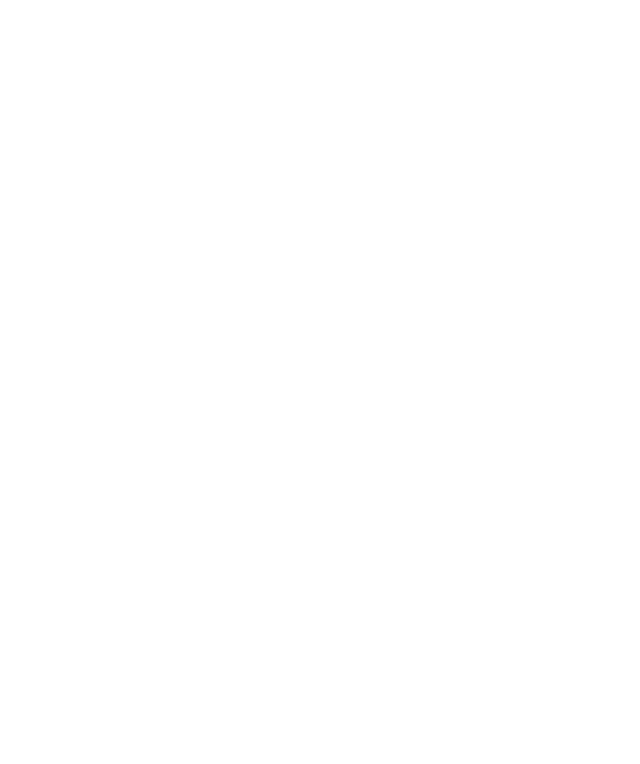
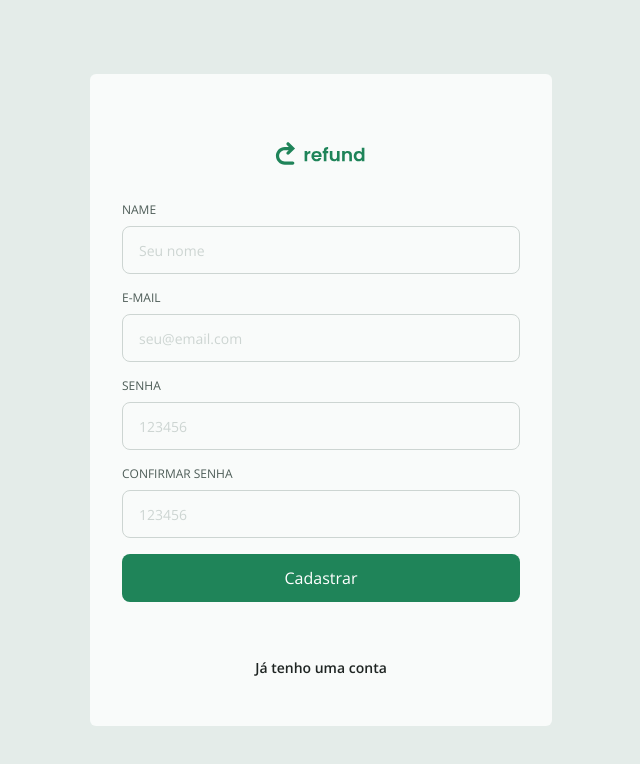
Before and after one commit to crisfeitosa/refund-2.0, a React (Vite) app in the folder web/: page /signup in a window 1280 px wide. Before the commit this address had no page. Shown: the top 764 px of the page, without its empty margins (319-959 px from the left). Built offline with nearby package versions, Linux system fonts and the light colour scheme.

Commit message:
Criando SignUp

```diff
--- a/web/src/components/AuthLayout.tsx
+++ b/web/src/components/AuthLayout.tsx
@@ -5,7 +5,7 @@
 export function AuthLayout() {
   return (
     <div className="w-screen h-screen bg-gray-400 flex flex-col justify-center items-center text-gray-100">
-      <main className="bg-gray-500 p-8 rounded-md flex items-center flex-col md:min-w-[462px]">
+      <main className="bg-gray-500 p-8 rounded-md flex items-center flex-col sm:min-w-[462px]">
         <img src={logoSvg} alt="Logo" className="my-8" />
 
         <Outlet />
--- /dev/null
+++ b/web/src/pages/SignUp.tsx
@@ -0,0 +1,63 @@
+import React, { useState } from "react";
+import { Button } from "../components/Button";
+import { Input } from "../components/Input";
+
+export function SignUp() {
+  const [name, setName] = useState("");
+  const [email, setEmail] = useState("");
+  const [password, setPassword] = useState("");
+  const [passwordConfirm, setPasswordConfirm] = useState("");
+  const [isLoading, setIsLoading] = useState(false);
+
+  function onSubmit(e: React.FormEvent) {
+    e.preventDefault();
+
+    alert("Enviado!");
+  }
+
+  return (
+    <form onSubmit={onSubmit} className="w-full flex flex-col gap-4">
+      <Input
+        required
+        legend="Name"
+        placeholder="Seu nome"
+        onChange={(e) => setName(e.target.value)}
+      />
+
+      <Input
+        required
+        legend="E-mail"
+        type="email"
+        placeholder="seu@email.com"
+        onChange={(e) => setEmail(e.target.value)}
+      />
+
+      <Input
+        required
+        legend="Senha"
+        type="password"
+        placeholder="123456"
+        onChange={(e) => setPassword(e.target.value)}
+      />
+
+      <Input
+        required
+        legend="Confirmar Senha"
+        type="password"
+        placeholder="123456"
+        onChange={(e) => setPasswordConfirm(e.target.value)}
+      />
+
+      <Button type="submit" isLoading={isLoading}>
+        Cadastrar
+      </Button>
+
+      <a
+        href="/"
+        className="text-sm font-semibold text-gray-100 mt-10 mb-4 text-center hover:text-green-800 transition ease-linear"
+      >
+        Já tenho uma conta
+      </a>
+    </form>
+  )
+}
--- a/web/src/routes/auth-routes.tsx
+++ b/web/src/routes/auth-routes.tsx
@@ -3,12 +3,15 @@
 import { AuthLayout } from "../components/AuthLayout";
 
 import { SignIn } from "../pages/SignIn";
+import { SignUp } from "../pages/SignUp";
 
 export function AuthRoutes() {
   return (
     <Routes>
       <Route path="/" element={<AuthLayout />}>
         <Route path="/" element={<SignIn />} />
+        <Route path="/signup" element={<SignUp />} />
+        SignUp
       </Route>
     </Routes>
   )
```
Also changed, not shown: web/src/pages/NotFound.tsx (added).
